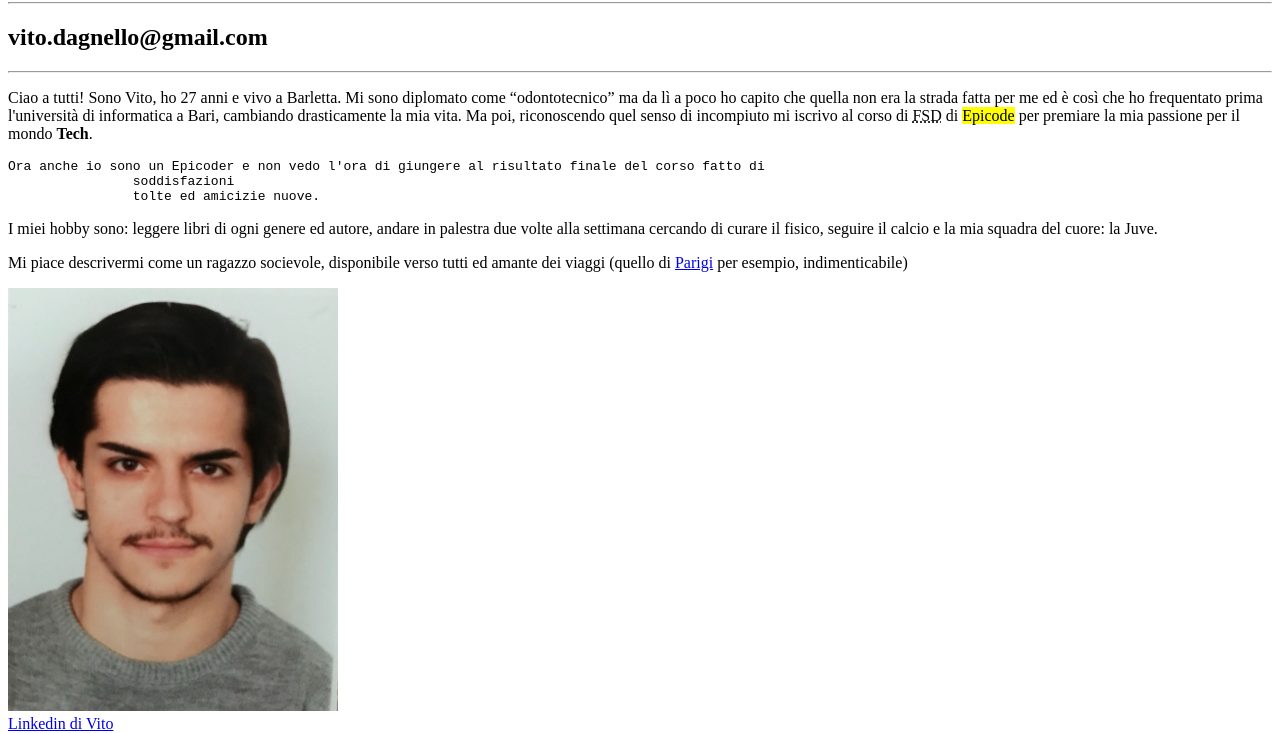
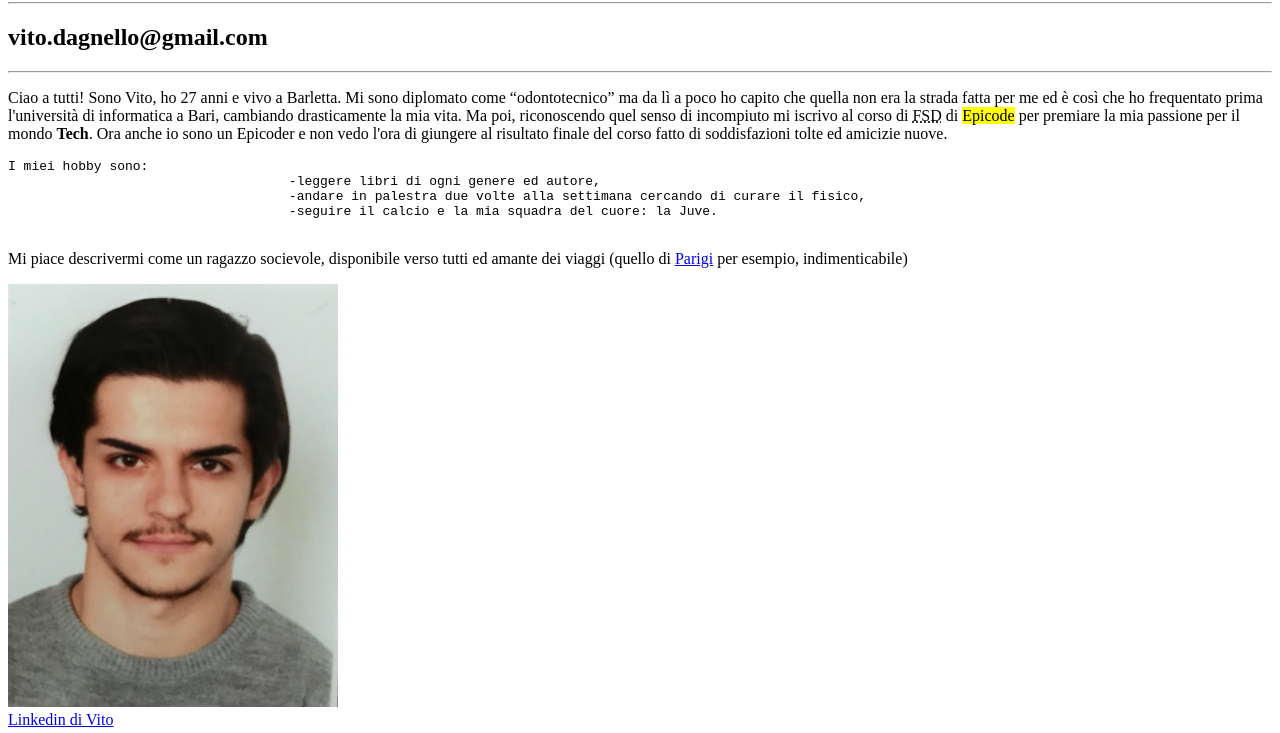
Before and after one commit to vitod-ag/UNIT-1, a plain HTML site: page HTML_&_CSS_1/S1.L1__Front_End_developer/Pratica_S1.L1/my-presentation/index.html in a window 1280 px wide. Shown: the part 104-837 px from the top of the page. Drawn offline with Linux system fonts and the light colour scheme.

Commit message:
ultimo commit

```diff
--- a/HTML_&_CSS_1/S1.L1__Front_End_developer/Pratica_S1.L1/my-presentation/index.html
+++ b/HTML_&_CSS_1/S1.L1__Front_End_developer/Pratica_S1.L1/my-presentation/index.html
@@ -22,13 +22,13 @@
             <abbr title="Full Stack Developer">FSD</abbr>
             di <mark>Epicode</mark> per premiare la mia
             passione per il mondo <b>Tech</b>.
-            <pre>Ora anche io sono un Epicoder e non vedo l'ora di giungere al risultato finale del corso fatto di
-                soddisfazioni
-                tolte ed amicizie nuove.</pre>
+            Ora anche io sono un Epicoder e non vedo l'ora di giungere al risultato finale del corso fatto di soddisfazioni tolte ed amicizie nuove.
         </p>
-        <p>I miei hobby sono: leggere libri di ogni genere ed autore,
-            andare in palestra due volte alla settimana cercando di curare il fisico,
-            seguire il calcio e la mia squadra del cuore: la Juve.
+        <p><pre>I miei hobby sono:
+                                    -leggere libri di ogni genere ed autore,
+                                    -andare in palestra due volte alla settimana cercando di curare il fisico,
+                                    -seguire il calcio e la mia squadra del cuore: la Juve.
+            </pre>
         </p>
         <p>
             Mi piace descrivermi come un ragazzo socievole, disponibile verso tutti
```
